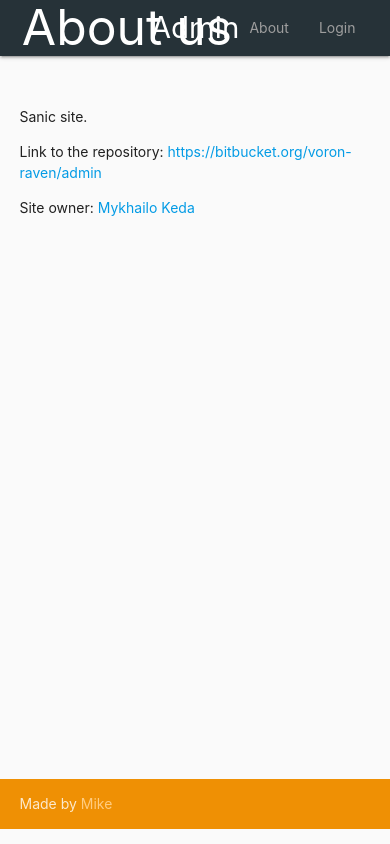
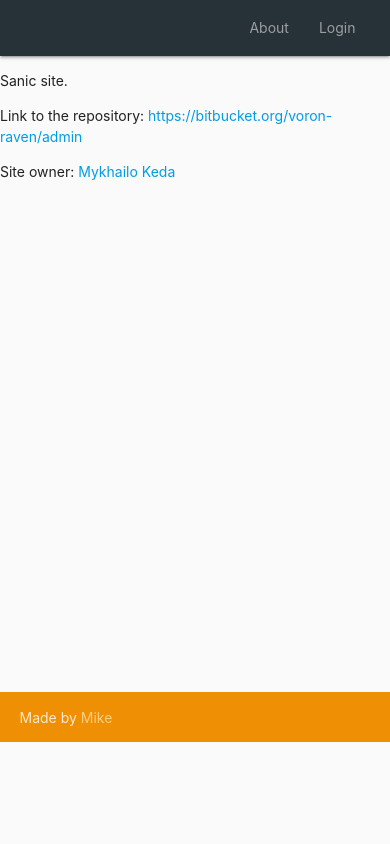
Before and after one commit to mikekeda/admin, a Python web app: template admin/templates/about.html in a window 390 px wide. Run offline with Jinja, Linux system fonts and the light colour scheme; the template is opened without the code that fills it, so the values that code supplies are empty; some libraries are stand-ins or nearby versions.

Commit message:
Improved mobile view.

```diff
--- a/admin/templates/base.html
+++ b/admin/templates/base.html
@@ -17,7 +17,7 @@
   <body class="grey lighten-5">
     <nav class="blue-grey darken-4">
       <div class="nav-wrapper container">
-        <a id="logo-container" href="/" class="brand-logo">Admin</a>
+        <a href="/" id="logo-container" class="brand-logo hide-on-med-and-down">Admin</a>
         <ul class="right">
           <li class="{% if request.path == '/about' %}active{% endif %}">
             <a href="/about" class="{% if request.path == '/about' %}active{% else %}grey-text{% endif %}">About</a>
@@ -38,7 +38,7 @@
           </li>
           {% endif %}
         </ul>
-        <h1 class="center text-uppercase h2"><wbr>{% block page_title %}{% endblock %}</h1>
+        <h1 class="center text-uppercase h2 hide-on-small-only"><wbr>{% block page_title %}{% endblock %}</h1>
       </div>
     </nav>
 
--- a/sass/style.scss
+++ b/sass/style.scss
@@ -59,6 +59,11 @@ path:focus {
 body > .container {
   min-height: calc(100vh - 222px);
 
+  @media only screen and (max-width: 600px) {
+    margin: 0 !important;
+    width: 100%;
+  }
+
   #logs {
     height: calc(100vh - 200px);
   }
--- a/static/css/style.css
+++ b/static/css/style.css
@@ -1 +1 @@
-.my-5{margin-bottom:3rem !important;margin-top:3rem !important}.my-6{margin-bottom:3.6rem !important;margin-top:3.6rem !important}.small-col{max-width:150px}.h2{font-size:3.56rem}.no-br-radius{border-radius:0 !important}path:hover,path:focus{stroke-width:5px}.table-list th{cursor:pointer}.table-list td,.table-list th{padding:15px 5px}.status-dot{display:inline-block;height:1em;width:1em;border-radius:50%;margin:0 0 0 0.6em}.status-dot.green{background-color:green}.status-dot.red{background-color:red}.nav-wrapper h1{margin:0}body>.container{min-height:calc(100vh - 222px)}body>.container #logs{height:calc(100vh - 200px)}body>.container.has-breadcrumb{min-height:calc(100vh - 286px)}body>.container.has-breadcrumb #logs{height:calc(100vh - 386px)}
+.my-5{margin-bottom:3rem !important;margin-top:3rem !important}.my-6{margin-bottom:3.6rem !important;margin-top:3.6rem !important}.small-col{max-width:150px}.h2{font-size:3.56rem}.no-br-radius{border-radius:0 !important}path:hover,path:focus{stroke-width:5px}.table-list th{cursor:pointer}.table-list td,.table-list th{padding:15px 5px}.status-dot{display:inline-block;height:1em;width:1em;border-radius:50%;margin:0 0 0 0.6em}.status-dot.green{background-color:green}.status-dot.red{background-color:red}.nav-wrapper h1{margin:0}body>.container{min-height:calc(100vh - 222px)}@media only screen and (max-width: 600px){body>.container{margin:0 !important;width:100%}}body>.container #logs{height:calc(100vh - 200px)}body>.container.has-breadcrumb{min-height:calc(100vh - 286px)}body>.container.has-breadcrumb #logs{height:calc(100vh - 386px)}
```
